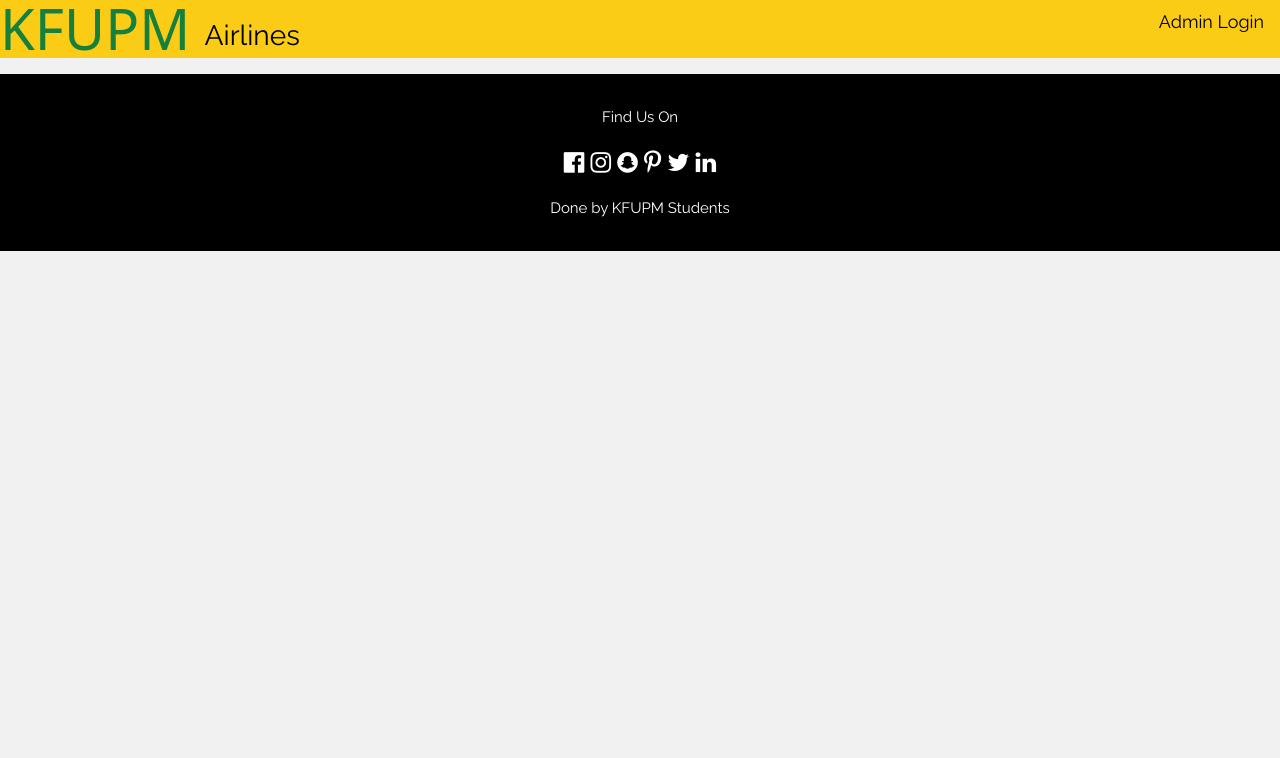
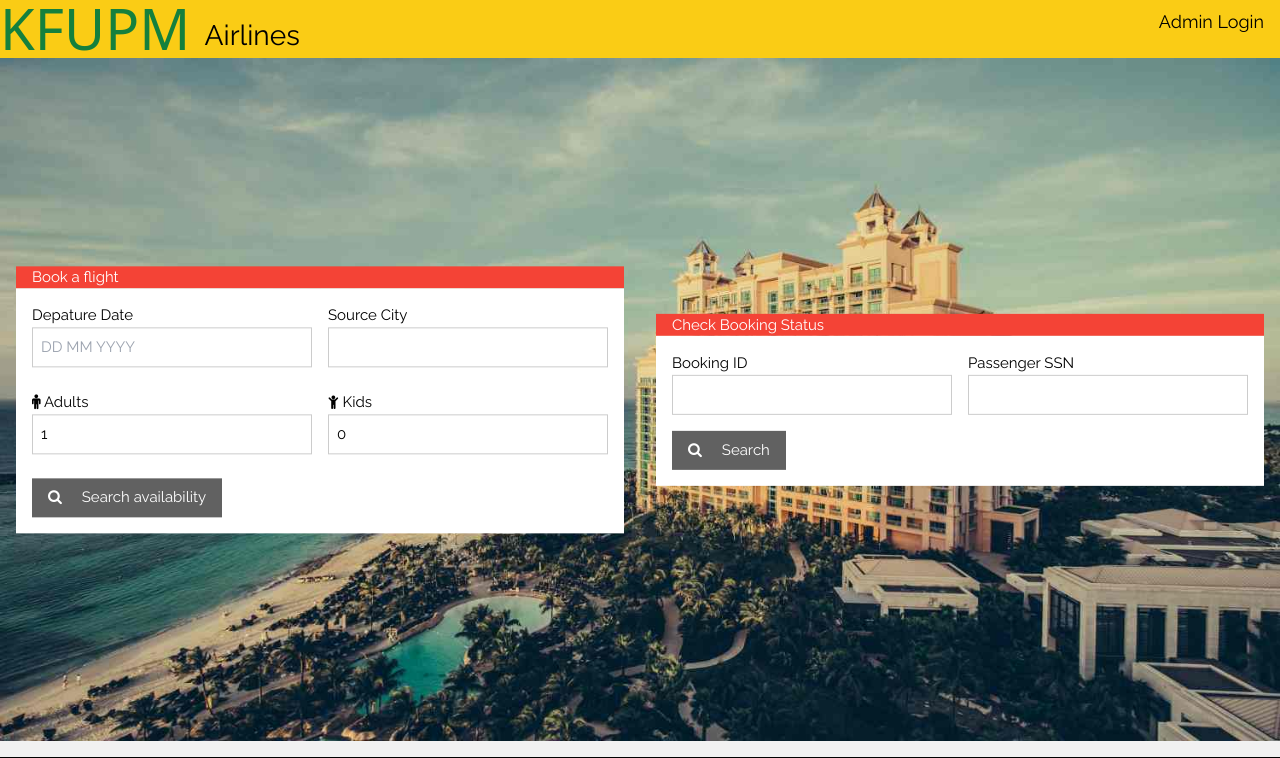
Before and after one commit to ammar-faifi/ics324, a Django app: page /flight/ in a window 1280 px wide. Shown: the top 758 px of the page. Before the commit the page ends 251 px from the top, so only its background shows below. Run offline with Django 4.2, Linux system fonts and the light colour scheme; some libraries are stand-ins or nearby versions.

Commit message:
fix template naming

```diff
--- a/flight/templates/index.html
+++ b/flight/templates/flight/index.html
@@ -1,4 +1,6 @@
-{% extends 'base.html' %} {% load static %} {% block content %}
+{% extends 'base.html' %}
+{% load static %}
+{% block content %}
 <header class="w3-display-container w3-content" style="max-width: 1500px">
   <img
     class="w3-image"
--- a/flight/views.py
+++ b/flight/views.py
@@ -7,7 +7,7 @@ from django.views.generic.base import TemplateView
 
 class IndexView(TemplateView):
 
-    template_name = "index.html"
+    template_name = "flight/index.html"
 
     def get_context_data(self, **kwargs: Any) -> Dict[str, Any]:
         context = super().get_context_data(**kwargs)
```
